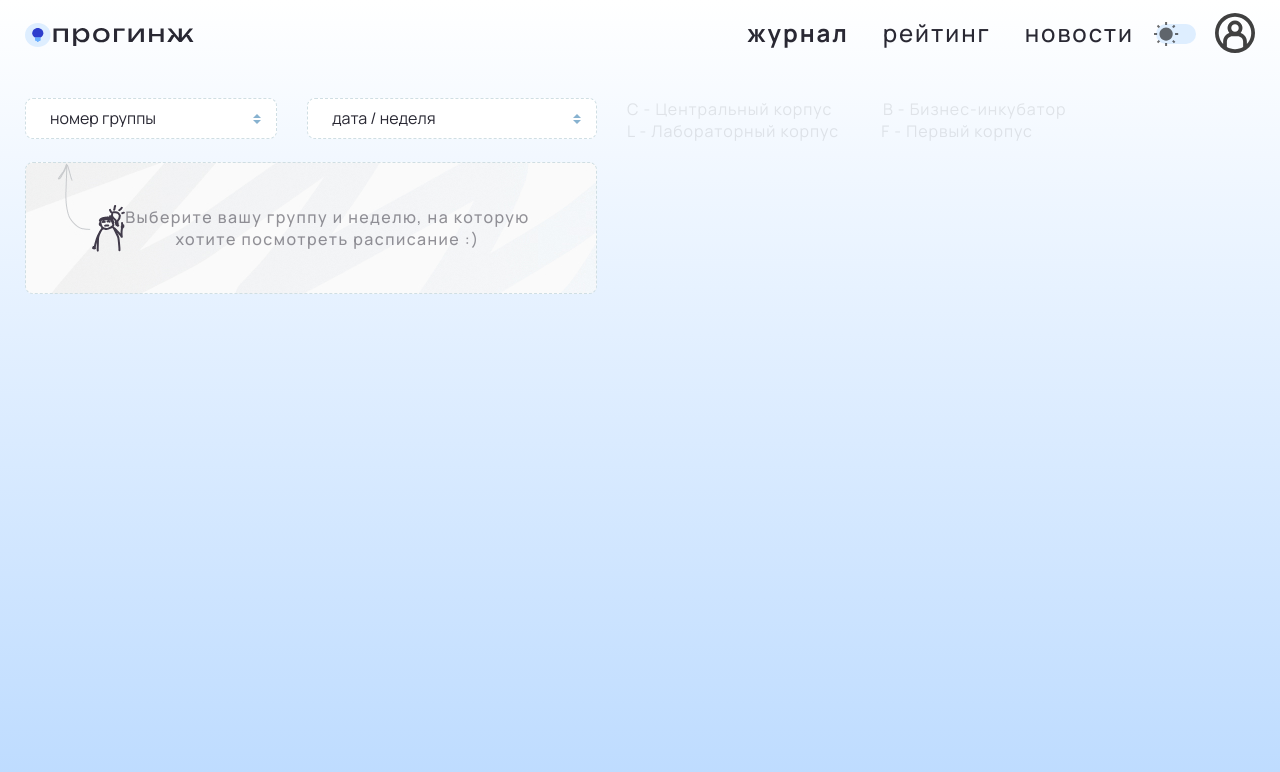
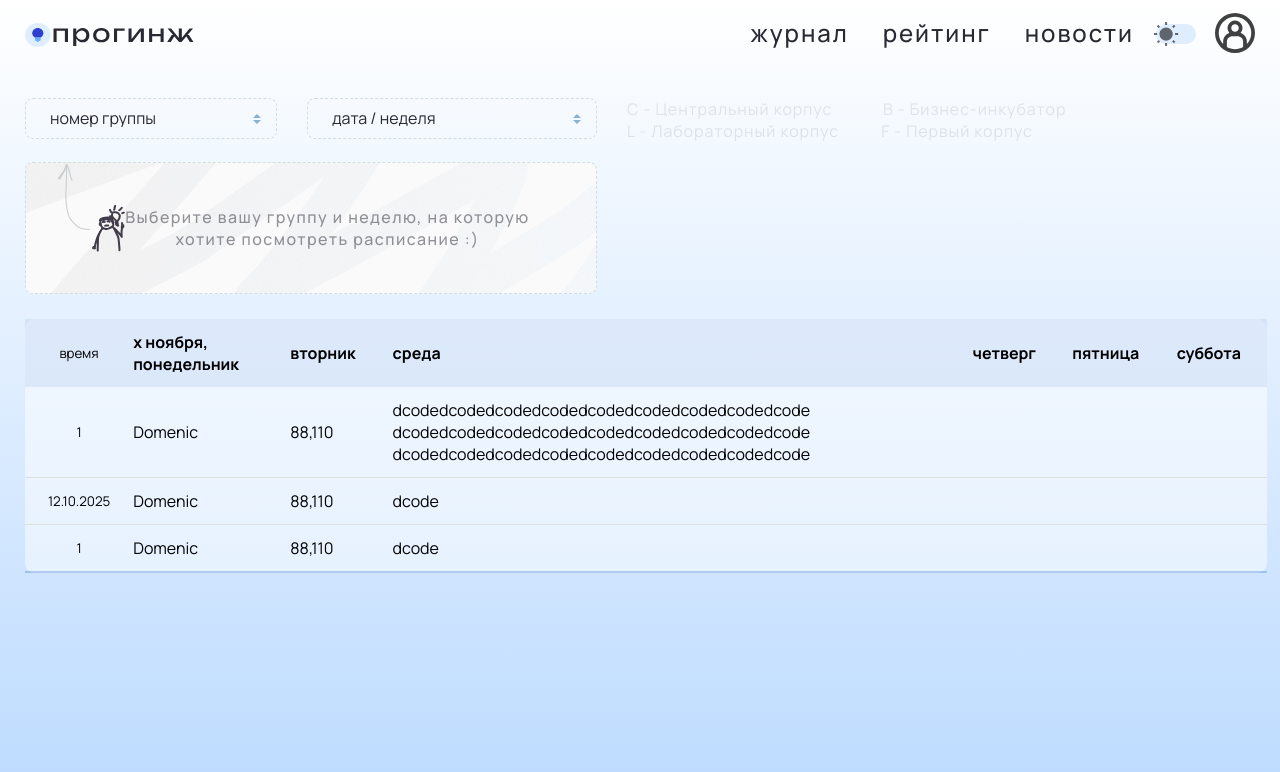
Before and after one commit to andrejgolubev/paragraph, a Python web app: template templates/index.html in a window 1280 px wide. Shown: the top 772 px of the page. Run offline with Jinja, Linux system fonts and the light colour scheme; the template is opened without the code that fills it, so the values that code supplies are empty.

Commit message:
started making adaptive schedule table

```diff
--- a/styles/sass/dropdown.scss
+++ b/styles/sass/dropdown.scss
@@ -9,7 +9,6 @@
     font-size: 16px;
     font-family: 'Manrope', serif;
     padding: 0.675em 7.5em 0.675em 1.5em;
-    background-color: #c4e0e8;
     border: 1px rgb(207, 222, 227) dashed;
     border-radius: 0.5rem;
     color: #292833;
--- a/styles/sass/styles.css
+++ b/styles/sass/styles.css
@@ -100,44 +100,39 @@ input[type=file] {
 .custom-select {
   position: relative;
 }
-
 .custom-select select {
   appearance: none;
   width: 100%;
   font-size: 16px;
   font-family: "Manrope", serif;
   padding: 0.675em 7.5em 0.675em 1.5em;
-  background-color: #fff;
   border: 1px rgb(207, 222, 227) dashed;
   border-radius: 0.5rem;
   color: #292833;
   cursor: pointer;
 }
-
-.custom-select::before,
-.custom-select::after {
+.custom-select::before, .custom-select::after {
   --size: 0.3rem;
   content: "";
   position: absolute;
   right: 1rem;
   pointer-events: none;
 }
-
 .custom-select::before {
   border-left: var(--size) solid transparent;
   border-right: var(--size) solid transparent;
   border-bottom: var(--size) solid rgb(135, 178, 208);
   top: 40%;
 }
-
 .custom-select::after {
   border-left: var(--size) solid transparent;
   border-right: var(--size) solid transparent;
   border-top: var(--size) solid rgb(135, 178, 208);
   top: 55%;
 }
-
-/* Styles when a valid option is selected (other than placeholder) */
+.custom-select {
+  /* Styles when a valid option is selected (other than placeholder) */
+}
 .custom-select.select-valid select {
   background-color: rgb(135, 178, 208);
   border-color: rgb(135, 178, 208);
@@ -183,11 +178,21 @@ input[type=file] {
   font-weight: 700;
 }
 
-.profile-icon {
+.links .nav_item:not(.nav_logo) a,
+.links .toggle,
+.links .profile-icon {
+  transition: all 0.3s ease 0s;
+}
+.links .nav_item:not(.nav_logo) a:hover {
+  color: rgb(180, 211, 220);
+}
+.links .nav_item:not(.nav_logo) .toggle:hover {
+  background-color: rgb(237, 219, 85);
+}
+.links .profile-icon {
   margin: -3px 0 0 0;
 }
-
-.toggle {
+.links .toggle {
   margin: 20px 0 0 0;
 }
 
@@ -245,4 +250,39 @@ input[type=file] {
   color: rgba(41, 40, 51, 0.5);
 }
 
+.table {
+  margin-top: 25px;
+  border-collapse: collapse;
+  min-width: 1150px;
+  width: 99%;
+  border: #bce7ff;
+  border-radius: 10px;
+  background-color: rgba(255, 255, 255, 0.5);
+  font-family: "Manrope", sans-serif;
+}
+.table thead {
+  height: 60px;
+}
+.table thead tr {
+  background-color: rgba(46, 110, 205, 0.1);
+  text-align: left;
+}
+.table th,
+.table td {
+  padding: 12px 0;
+  padding-left: 10px;
+}
+.table th:first-child,
+.table td:first-child {
+  font-size: smaller;
+  text-align: center;
+  font-weight: normal;
+}
+.table tbody tr {
+  border-bottom: 1px solid #dddddd;
+}
+.table tbody tr:last-of-type {
+  border-bottom: 2px solid rgba(46, 110, 205, 0.3);
+}
+
 /*# sourceMappingURL=styles.css.map */
--- a/styles/sass/styles.scss
+++ b/styles/sass/styles.scss
@@ -39,10 +39,6 @@
   width: auto;
   display: flex;
   justify-content: space-between;
-
-
-
-
 }
 
 .selected {
@@ -50,9 +46,23 @@
 }
 
 .links {
-  .nav_item:not(.nav_logo) a:hover {
-    color: rgb(104, 209, 241);
+
+  .nav_item:not(.nav_logo) a,
+  .toggle,
+  .profile-icon {
+    transition: all 0.3s ease 0s;
   }
+
+  .nav_item:not(.nav_logo) {
+    a:hover {
+      color: rgb(180, 211, 220);
+    }
+    .toggle:hover{
+      background-color: rgb(237, 219, 85);
+    }
+  }
+
+
 
   .profile-icon {
     margin: -3px 0 0 0;
@@ -81,6 +91,7 @@
 
     .corpuses {
       padding-left: -2px;
+
       p {
         font-family: 'Manrope', sans-serif;
         font-weight: 400;
@@ -103,7 +114,7 @@
     height: 132px;
     margin-top: 20px;
 
-    &_arrow{
+    &_arrow {
       position: relative;
       // right: 725px;
       margin-bottom: 30px;
@@ -128,3 +139,51 @@
   }
 
 }
+
+
+.table {
+
+  margin-top: 25px;
+  border-collapse: collapse;
+  min-width: 1150px;
+  width: 99%;
+  border: #bce7ff;
+  border-radius: 10px;
+  background-color: rgba(255, 255, 255, 0.5);
+  font-family: 'Manrope', sans-serif;
+  // box-shadow: #292833;
+
+  thead {
+    height: 60px;
+
+    tr {
+      background-color: rgba(46, 110, 205, 0.1);
+      text-align: left;
+    }
+  }
+
+  th,
+  td {
+    padding: 12px 0;
+    padding-left: 10px;
+
+    &:first-child {
+      font-size: smaller;
+      text-align: center;
+      font-weight: normal;
+    }
+  }
+
+  tbody {
+    tr {
+      border-bottom: 1px solid #dddddd;
+    }
+
+    tr:last-of-type {
+      border-bottom: 2px solid rgba(46, 110, 205, 0.3);
+
+    }
+  }
+
+
+}
--- a/templates/index.html
+++ b/templates/index.html
@@ -15,10 +15,10 @@
         <ul class="nav_list">
           <li class="nav_item"><img class="nav_logo" src="../styles/static/logoAndText.svg" alt="Logo"></li>
           <div class="links">
-            <li class="nav_item"><a href="" class="selected">журнал</a></li>
+            <li class="nav_item"><a href="">журнал</a></li>
             <li class="nav_item"><a href="">рейтинг</a></li>
             <li class="nav_item"><a href="">новости</a></li>
-            <img src="../styles/static/lightDarkSwitch.svg" alt="Toggle" class="toggle">
+            <img src="../styles/static/lightDarkSwitch.svg" alt="Toggle" class="toggle" id="toggle">
             <img src="../styles/static/ProfileIcon.svg" alt="Profile" class="profile-icon nav_item">
           </div>
         </ul>
@@ -62,6 +62,44 @@
         </div>
       </div>
 
+      <table class="table">
+        <thead>
+          <tr class="table_row_high">
+            <th>время</th>
+            <th><p>x ноября,</p><p>понедельник</p></th>
+            <th>вторник</th>
+            <th>среда</th>
+            <th>четверг</th>
+            <th>пятница</th>
+            <th>суббота</th>
+          </tr>
+          <tr class="table_row"></tr>
+        </thead>
+        <tbody>
+          <tr>
+            <td>1</td>
+            <td>Domenic</td>
+            <td>88,110</td>
+            <td>
+              <p>dcodedcodedcodedcodedcodedcodedcodedcodedcode</p>
+              <p>dcodedcodedcodedcodedcodedcodedcodedcodedcode</p>
+              <p>dcodedcodedcodedcodedcodedcodedcodedcodedcode</p>
+            </td>
+          </tr>
+          <tr>
+            <td>12.10.2025</td>
+            <td>Domenic</td>
+            <td>88,110</td>
+            <td>dcode</td>
+          </tr>
+          <tr>
+            <td>1</td>
+            <td>Domenic</td>
+            <td>88,110</td>
+            <td>dcode</td>
+          </tr>
+        </tbody>
+      </table>
 
     </div>
   </div>
```
Also changed, not shown: styles/sass/dropdown.css (+4 -9 lines), styles/static/Rectangle 6.svg (added), styles/static/toggle-hover.svg (added), 2 other files.
